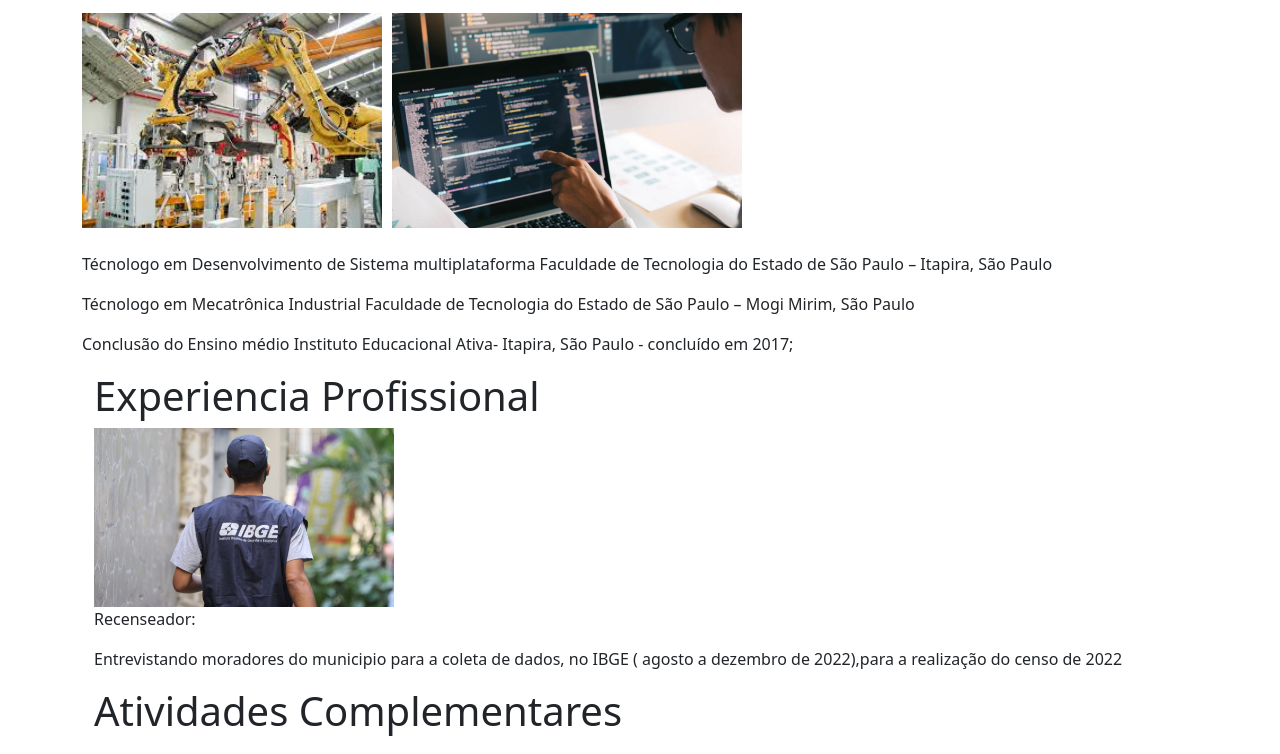
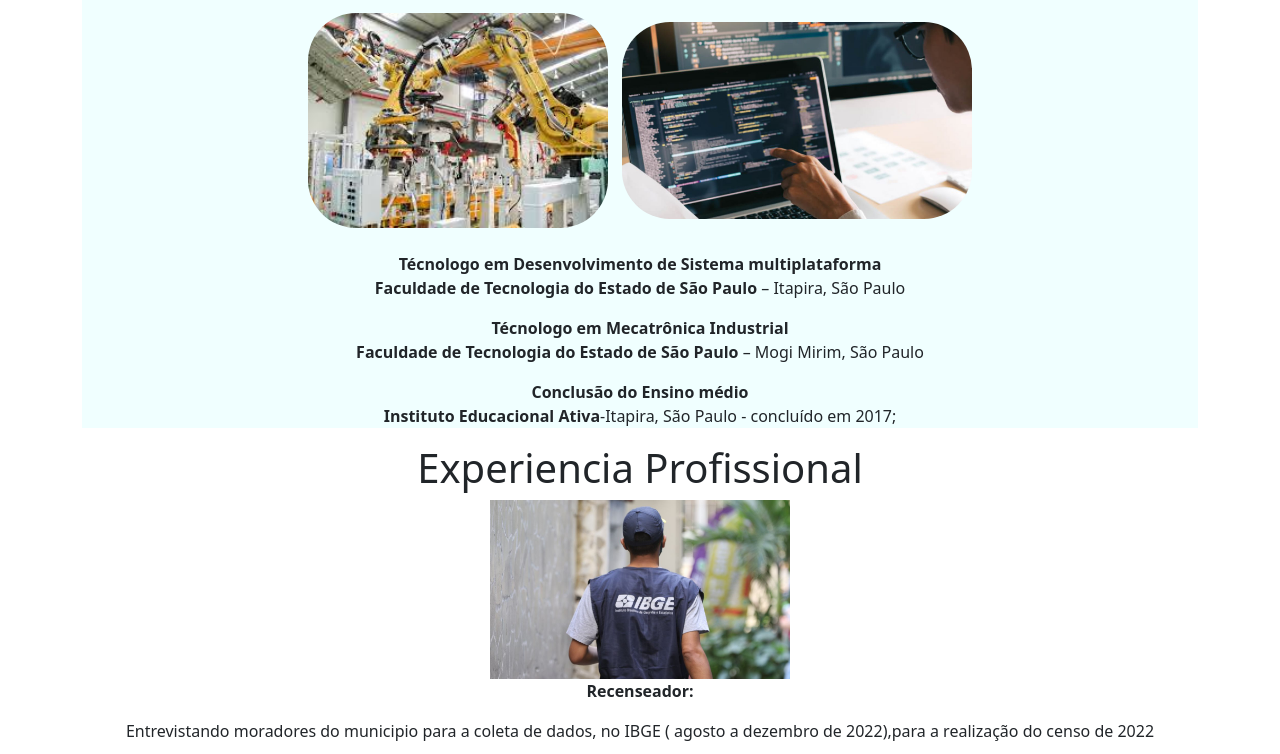
Before and after one commit to Mstringacode/sitePessoal, a plain HTML site: page index.html in a window 1280 px wide. Shown: the part 695-1449 px from the top of the page. Drawn offline with nearby package versions, Linux system fonts and the light colour scheme.

Commit message:
centralizas os elementos da pagina

```diff
--- a/estilo.css
+++ b/estilo.css
@@ -87,3 +87,6 @@ ul li.item-menu a icon > i{
 .container-form{
     align-items: center;
 }
+.img-form{
+    border-radius: 3em;
+}
--- a/index.html
+++ b/index.html
@@ -36,7 +36,7 @@
       </nav>
     <main class=" container mt-5">
         <div class="text-center" >
-            <img src="./eu.jpg" alt="..." width="200px" style="border-radius: 500em;" >
+            <img src="./eu.jpg" alt="..." width="200px" style="border-radius: 2em;" >
         </div>
         <div class="container bg-primary container-sobre text-center col-ms mt-4">
              <h1 style="color: azure;">Sobre mim</h1>
@@ -45,52 +45,52 @@
                 Meu primeiro emprego foi temporário como recenseador do município de Itapira, entrevistando os moradores para a coleta de dados para o censo do IBGE entre agosto a dezembro de 2022. Durante este período aprimorei minha comunicação e Inter personalização.
             </p>
         </div>
-        <div class="container-form d-block spc">
-            <h1>Formações Acadêmicas</h1>
+        <div class="container d-block spc" style="background-color: azure">
+            <h1 class="text-center">Formações Acadêmicas</h1>
             <br>
-                <div class="d-flex">
-                    <img src="./download.jpeg" alt="" width="300px">
-                    <img src="./dsm.jpg" alt="" width="350" style="margin-left:10px;">
+                <div class="container" >
+                    <div class="text-center">
+                        <img class="img-form" src="./download.jpeg" alt="" width="300px" >
+                        <img class="img-form" src="./dsm.jpg" alt="" width="350" style="margin-left:10px;">
+                    </div>
+
                 </div>
                 <br>
-                <p class="">
-                    Técnologo em Desenvolvimento de Sistema multiplataforma
-                    Faculdade de Tecnologia do Estado de São Paulo – Itapira, São Paulo
+                <p class="text-center">
+                    <b>Técnologo em Desenvolvimento de Sistema multiplataforma</b><br>
+                    <b>Faculdade de Tecnologia do Estado de São Paulo</b> – Itapira, São Paulo
                 </p>
 
-                <p>
-                    Técnologo em Mecatrônica Industrial
-                    Faculdade de Tecnologia do Estado de São Paulo – Mogi Mirim, São Paulo
+                <p class="text-center">
+                    <b>Técnologo em Mecatrônica Industrial</b><br>
+                    <b>Faculdade de Tecnologia do Estado de São Paulo</b>  – Mogi Mirim, São Paulo
                 </p>
 
-                <p>
-                    Conclusão do Ensino médio
-                    Instituto Educacional Ativa- Itapira, São Paulo - concluído em 2017;
+                <p class="text-center">
+                    <b>Conclusão do Ensino médio</b><br>
+                    <b>Instituto Educacional Ativa</b>-Itapira, São Paulo - concluído em 2017;
                 </p>
-        <div class="container">
-
-
         </div>
-        <div class="container">
+        <div class="container text-center">
             <h1>Experiencia Profissional</h1>
             <img src="./censo.jpg" alt="" style="width: 300px;">
-            <p class="fo">Recenseador:
+            <p class="fo"><b>Recenseador:</b>
                 <p>
                     Entrevistando moradores do municipio para a coleta de dados, no IBGE ( agosto a dezembro de 2022),para a realização do censo de 2022
                 </p>
         </div>
-        <div class="container">
+        <div class="container text-center">
             <h1>Atividades Complementares</h1>
             <img src="." alt="">
             <p>Visitação técnica nos processos de fabricação da Eaton e da Sogefi - (2018);</p>
             <p>Inglês intermediário, CNA - (2010-2018).</p>
             <p>Visita técnica na TOTVS – (31 de Maio de 2022)</p>
         </div>
-        <div class="container">
+        <div class="container text-center">
             <h1>Hobbies</h1>
             <img src="./muay thai.jpeg" alt="" style="width:300px">
             <img src="./vg.jpeg" alt="" style="width: 300px;">
-            <p>Gosto muito de jogar Video Games e ver filmes e séries </p>
+            <p>Gosto muito de jogar Video Games e ver filmes e séries e </p>
             <p>Partico artes marcais</p>
         </div>
     </main>
```
